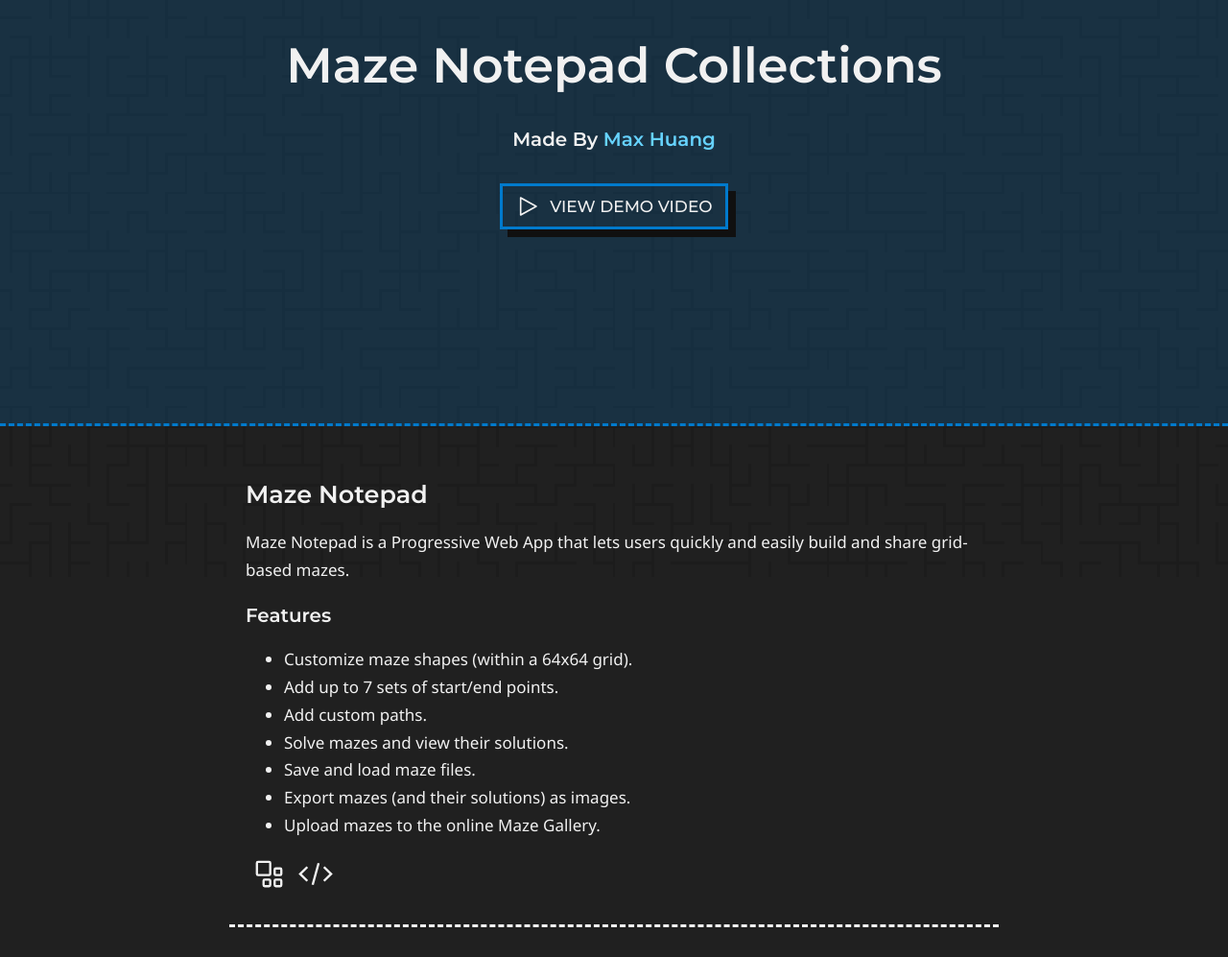
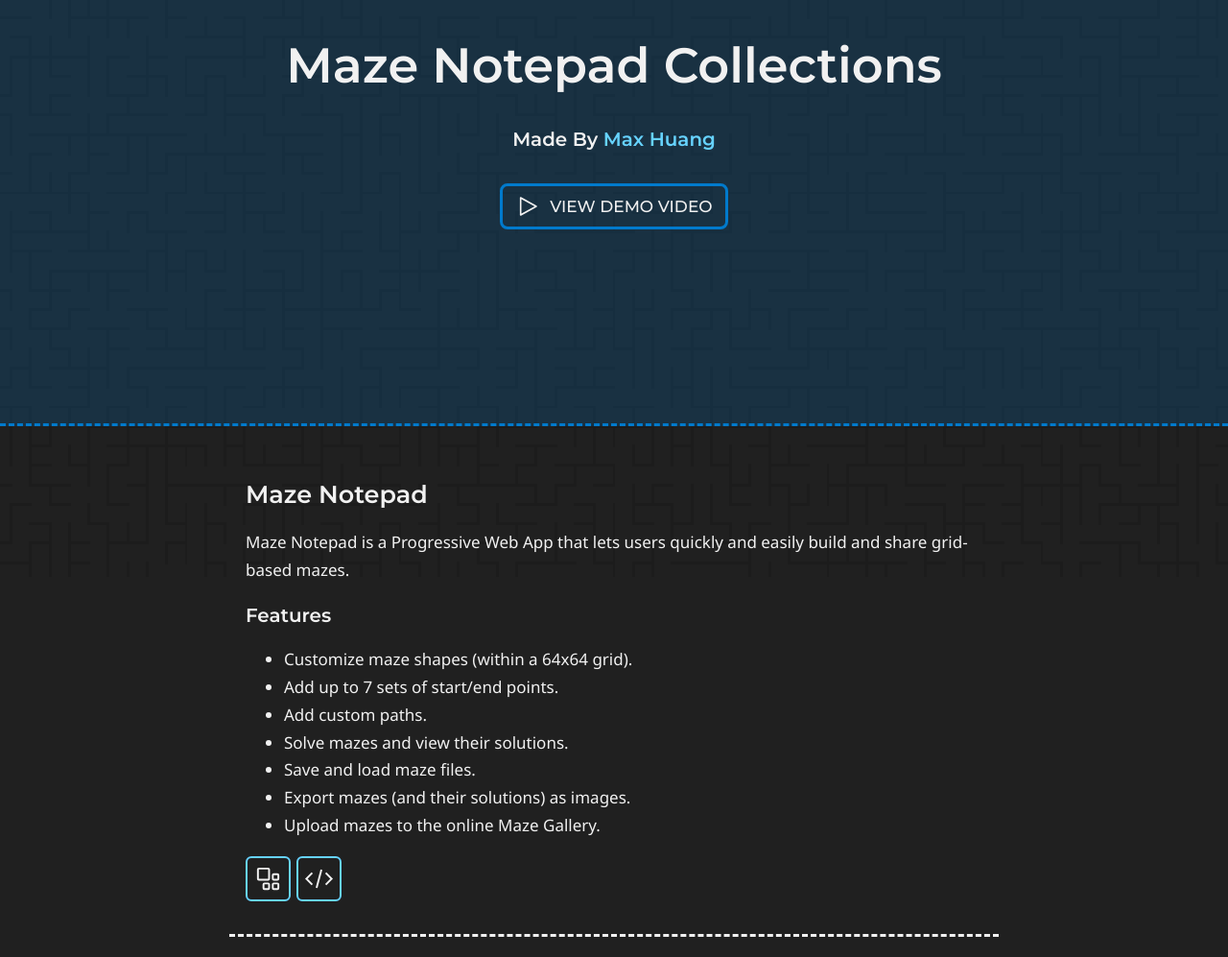
Before and after one commit to maze-notepad/maze-notepad.github.io, a plain HTML site: page index.html in a window 1280 px wide. Shown: the part 199-1196 px from the top of the page at 96% size. Drawn offline with Linux system fonts and the light colour scheme.

Commit message:
new video, buttons, and icon bar

```diff
--- a/index.html
+++ b/index.html
@@ -18,7 +18,7 @@
       <div class="title">
         <h1>Maze Notepad Collections</h1>
         <h3>Made By <a href="https://max-y-huang.github.io" target="_blank">Max Huang</a></h3>
-        <button style="margin: 2em auto 0 auto;" onclick="viewDemo()"><img src="assets/icons/play.svg" />View Demo Video</button>
+        <button class="demo-button" onclick="viewDemo()"><img src="assets/icons/play.svg" />View Demo Video</button>
       </div>
       <video class="demo-video" controls>
         <source src="assets/demo.mp4" type="video/mp4">
@@ -42,8 +42,8 @@
         <li>Upload mazes to the online Maze Gallery.</li>
       </ul>
       <div class="icon-bar">
-        <a href="https://max-y-huang.github.io/maze-notepad-js" target="_blank"><img src="assets/icons/application.svg" /></a>
-        <a href="https://github.com/max-y-huang/maze-notepad-js" target="_blank"><img src="assets/icons/code.svg" /></a>
+        <a href="https://max-y-huang.github.io/maze-notepad-js" data-tooltip="Launch Maze Notepad" target="_blank"><img src="assets/icons/application.svg" /></a>
+        <a href="https://github.com/max-y-huang/maze-notepad-js" data-tooltip="View source code on Github" target="_blank"><img src="assets/icons/code.svg" /></a>
       </div>
       <div class="hr"></div>
       <h2>Maze Gallery</h2>
@@ -57,8 +57,8 @@
         <li>Open mazes in Maze Notepad.</li>
       </ul>
       <div class="icon-bar">
-        <a href="https://max-y-huang.github.io/maze-notepad-gallery" target="_blank"><img src="assets/icons/application.svg" /></a>
-        <a href="https://github.com/max-y-huang/maze-notepad-gallery" target="_blank"><img src="assets/icons/code.svg" /></a>
+        <a href="https://max-y-huang.github.io/maze-notepad-gallery" data-tooltip="Launch Maze Gallery" target="_blank"><img src="assets/icons/application.svg" /></a>
+        <a href="https://github.com/max-y-huang/maze-notepad-gallery" data-tooltip="View source code on Github" target="_blank"><img src="assets/icons/code.svg" /></a>
       </div>
       <div class="hr"></div>
       <h3>Technology Stack</h3>
--- a/styles.css
+++ b/styles.css
@@ -60,7 +60,7 @@ h1 {
   font-size: 3em;
 }
 
-button {
+.demo-button {
   cursor: pointer;
   background: none;
   color: #f1f1f1;
@@ -69,18 +69,18 @@ button {
   font-weight: 500;
   text-transform: uppercase;
   padding: 0.5em 0.8em;
-  margin: 0;
-  box-shadow: 8px 8px #101010;
+  margin: 2em auto 0 auto;
   border: 3px solid rgb(0, 122, 204);
+  border-radius: 8px;
   display: flex;
   justify-content: center;
   align-items: center;
 }
-button:hover {
+.demo-button:hover {
   background-color: #202020;
 }
 
-button > img {
+.demo-button > img {
   height: 1.5em;
   margin-right: 0.6em;
   filter: brightness(0) saturate(100%) invert(100%) sepia(0%) saturate(320%) hue-rotate(78deg) brightness(117%) contrast(89%);
@@ -93,18 +93,37 @@ button > img {
 
 .icon-bar {
   display: flex;
-  font-size: 2.2em;
+  font-size: 1.8em;
   align-items: center;
 }
 
 .icon-bar > a {
-  display: flex;
-  height: 1em;
-  width: 1.3em;
-  padding: 0;
+  border: 2px solid #f1f1f1;
+  border-color: #66d3ff;
+  border-radius: 6px;
+  height: 1.4em;
+  width: 1.4em;
   display: flex;
   justify-content: center;
   align-items: center;
+  position: relative;
+}
+.icon-bar > a:not(:last-child) {
+  margin-right: 0.2em;
+}
+
+.icon-bar > a:hover::after {
+  pointer-events: none;
+  content: attr(data-tooltip);
+  display: block;
+  white-space: nowrap;
+  position: absolute;
+  top: calc(-100% - 0.4em);
+  background-color: #101010;
+  border: 2px solid #000000;
+  padding: 0.2em 0.6em;
+  color: #f1f1f1;
+  font-size: 0.45em;
 }
 
 .icon-bar > a > img {
@@ -113,8 +132,7 @@ button > img {
   margin: 0;
   padding: 0;
 }
-.icon-bar a:hover {
-  border: none;
+.icon-bar a:hover > img {
   filter: brightness(0) saturate(100%) invert(63%) sepia(88%) saturate(416%) hue-rotate(172deg) brightness(106%) contrast(101%);
 }
 
```
